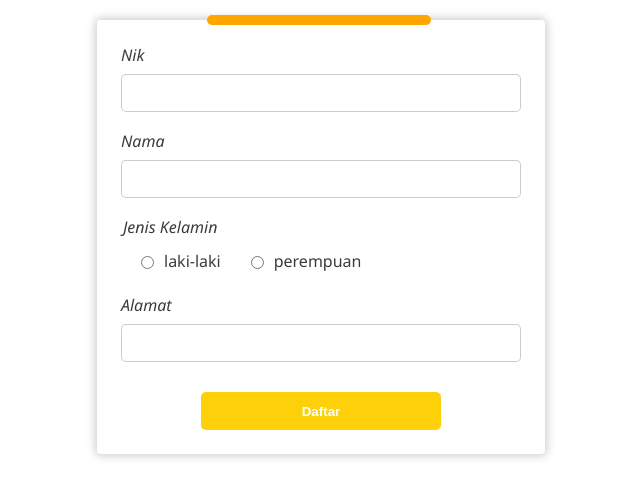
After one commit to fajar-ab/Pemrograman-PHP-SCMP, a PHP site: page /input.php in a window 1280 px wide. The commit adds this page. Shown: the top 498 px of the page, without its empty margins (319-959 px from the left). Run offline with PHP 8.4, Linux system fonts and the light colour scheme.

Commit message:
latihan-01 : memperbaiki tampilan

```diff
--- a/latihan-01/css/style.css
+++ b/latihan-01/css/style.css
@@ -1,51 +1,99 @@
+/* * {
+    border: 1px dotted;
+} */
 
 body {
-    display: flex;
-    justify-content: center;
-    font-family: Arial, Helvetica, sans-serif;
+    font-family: 'Segoe UI', Tahoma, Geneva, Verdana, sans-serif;
+    color: rgb(59, 59, 59);
 }
 
-form {
+.daftar {
     width: 400px;
-    height: 330px;
-    background-color: rgb(255, 255, 255);
-    border-radius: 6px;
-    padding: 10px;
-    box-sizing: border-box;
-    box-shadow: 0 0 5px rgba(131, 131, 131, 0.685);
-    border-top: 10px solid salmon;
+    display: flex;
+    position: relative;
+    flex-direction: column;
+    box-shadow: 0 0 8px 2px rgba(187, 187, 187, 0.712);
+    margin: 20px auto;
+    padding: 24px;
+    border-radius: 4px;
 }
 
-input {
-    width: 350px;
-    height: 25px;
+.daftar::after {
+    content: "";
     display: block;
-    margin: 8px auto;
-    font-size: 18px;
-    border: 1px solid rgb(212, 206, 205);
+    position: absolute;
+    width: 50%;
+    height: 10px;
+    background-color: rgb(255, 166, 0);
+    border-radius: 50px;
+    top: -5px;
+    left: 110px;
 }
 
-label {
-    margin-left: 16px;
+.daftar:hover {
+    box-shadow: 0 0 9px 2px rgba(153, 153, 153, 0.712);
 }
 
-button {
-    display: block;
-    width: 80px;
-    height: 30px;
-    background-color: salmon;
-    color: white;
-    font-weight: bold;
-    border: 0;
-    border-radius: 4px;
-    margin: auto;
+.daftar fieldset {
+    border: none;
+    padding: 8px 0 0 0;
+    margin: 0 0 10px 0;
+    display: flex;
 }
 
-button:hover {
-    background-color: rgb(224, 109, 96);
+.daftar legend {
+    font-style: italic;
+}
+
+.daftar label {
+    font-style: italic;
+    margin-bottom: 8px;
+}
+
+.daftar fieldset label {
+    margin-right: 10px;
+    font-style: normal;
+    padding: 4px 0 4px 15px;
+    display: flex;
+    align-items: center;
+}
+.daftar fieldset label:hover {
     cursor: pointer;
 }
 
-input:active {
+.daftar input[type=text] {
+    height: 34px;
+    font-size: 17px;
+    color: rgb(117, 117, 117);
+    padding-left: 15px;
+    border: 1px solid rgba(173, 173, 173, 0.623);
+    border-radius: 5px;
+    margin-bottom: 18px;
+}
+
+.daftar input[type=text]:focus {
     outline: none;
+    border: 1px solid rgba(100, 100, 100, 0.623);
 }
+
+.daftar input[type=radio] {
+    margin-right: 10px;
+}
+
+.daftar button {
+    width: 60%;
+    height: 38px;
+    margin: 12px auto 0;
+    border: none;
+    border-radius: 5px;
+    background-color: #fdd009;
+    font-weight: bold;
+    color: white;
+    transition: .3s;
+}
+
+.daftar button:hover {
+    cursor: pointer;
+    background-color: #ffde4d;
+    transform: scaleX(1.1);
+}
--- /dev/null
+++ b/latihan-01/input.php
@@ -0,0 +1,32 @@
+<!DOCTYPE html>
+<html lang="en">
+<head>
+    <meta charset="UTF-8">
+    <meta http-equiv="X-UA-Compatible" content="IE=edge">
+    <meta name="viewport" content="width=device-width, initial-scale=1.0">
+    <title>Form</title>
+    <link rel="stylesheet" href="css/style.css">
+</head>
+<body>
+
+    <form class="daftar" action="simpan.php" method="POST" autocomplete="off">
+        <label for="nik">Nik</label>
+        <input type="text" name="nik" id="nik">
+        <label for="nama">Nama</label>
+        <input type="text" name="nama" id="nama">
+        <fieldset>
+            <legend>Jenis Kelamin</legend>
+            <label for="laki">
+                <input type="radio" name="jk" id="laki" value="L"> laki-laki
+            </label>
+            <label for="perempuan">
+                <input type="radio" name="jk" id="perempuan" value="P"> perempuan
+            </label>
+        </fieldset>
+        <label for="alamat">Alamat</label>
+        <input type="text" name="alamat" id="alamat">
+        <button type="submit">Daftar</button>
+    </form>
+
+</body>
+</html>
--- a/latihan-01/simpan.php
+++ b/latihan-01/simpan.php
@@ -2,11 +2,11 @@
 
 include_once "koneksi.php";
 
-$nim = $_POST['nim'];
+$nim = $_POST['nik'];
 $nama = $_POST['nama'];
 $jk = $_POST['jk'];
-$alamt = $_POST['alamat'];
+$alamat = $_POST['alamat'];
 
-mysqli_query($connection, "INSERT INTO penduduk VALUES ('$nim', '$nama', '$jk', '$alamt')")
+mysqli_query($connection, "INSERT INTO penduduk VALUES ('$nim', '$nama', '$jk', '$alamat')")
 
 ?>
```
Also changed, not shown: latihan-01/form.php (deleted, +0 -25 lines).
